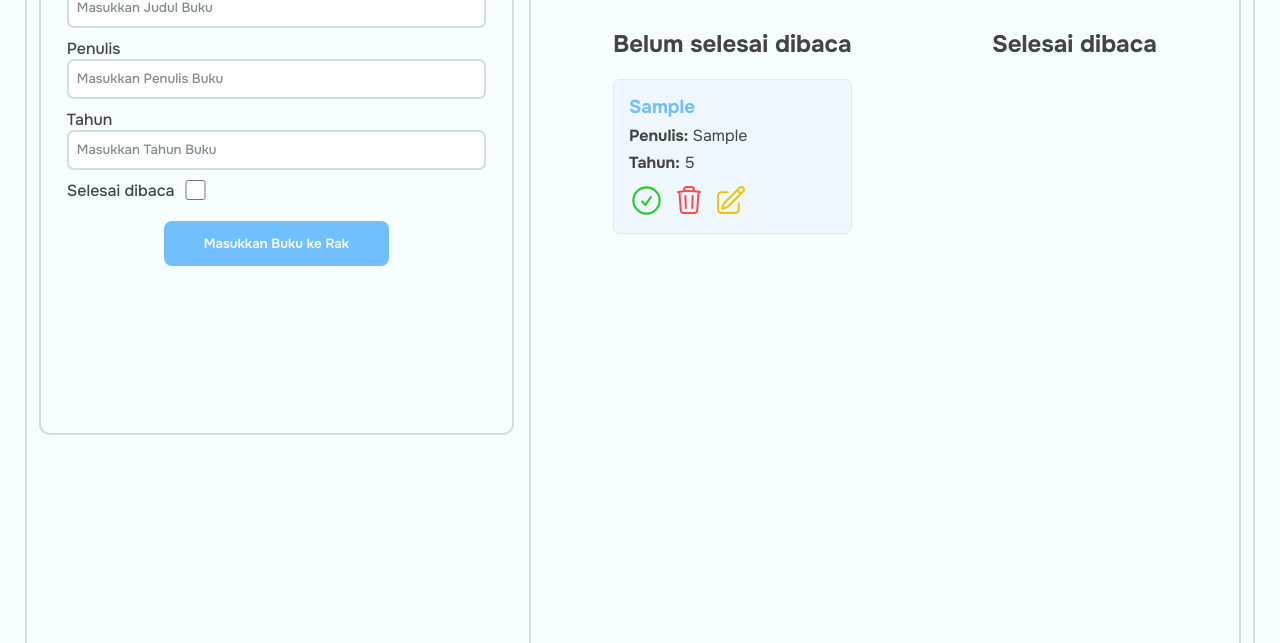
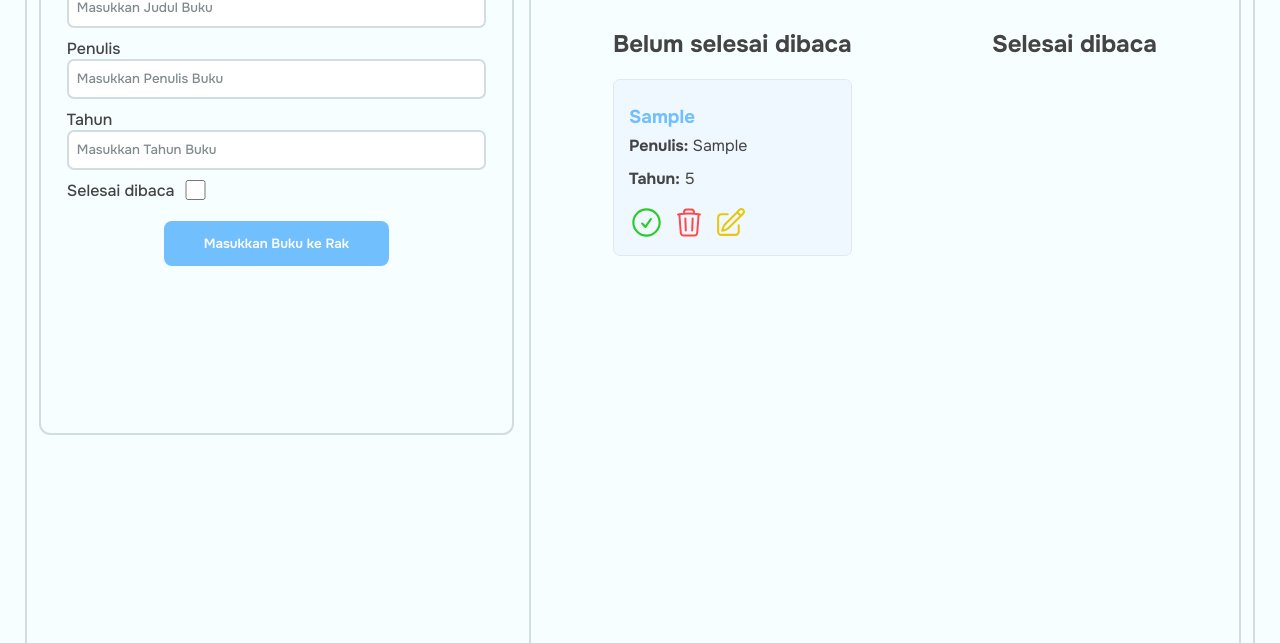
Before and after one commit to miiiwdy/Bookshelf-Dicoding, a plain HTML site: page index.html in a window 1280 px wide. Both pictures are taken after typing "Sample", "Sample", "5" into the empty fields and a click on the button "Masukkan Buku ke Rak". Shown: the part 661-1304 px from the top of the page. Drawn offline with Linux system fonts and the light colour scheme.

Commit message:
fix minor #2

```diff
--- a/css/main.css
+++ b/css/main.css
@@ -92,6 +92,7 @@ main {
   height: auto;
   border: 2px solid #d1dde1;
   border-radius: 11px;
+  overflow-y: scroll;
 }
 .rowtype {
   width: 100%;
@@ -102,6 +103,7 @@ main {
   padding: 12px 12px;
   justify-content: space-around;
 }
+
 
 .rowtype h2 {
   font-size: 24px;
@@ -260,9 +262,13 @@ main {
 
 .book_item div {
   display: flex;
+  flex-direction: column;
+  margin-top: 10px;
+}
+
+#buku_btn {
+  display: flex;
   flex-direction: row;
-  align-items: center;
-  margin-top: 10px;
 }
 
 .book_item #updateSelesai {
--- a/main.js
+++ b/main.js
@@ -65,23 +65,24 @@ function createBookElement(buku) {
     const bookItem = document.createElement("article");
     bookItem.classList.add("book_item");
     bookItem.innerHTML = `
+    <div data-bookid="${buku.id}" data-testid="bookItem">
     <h3 data-testid="bookItemTitle">${buku.title}</h3>
     <p data-testid="bookItemAuthor"><strong>Penulis:</strong> ${buku.author}</p>
     <p data-testid="bookItemYear"><strong>Tahun:</strong> ${buku.year}</p>
-    <div>
+    <div id="buku_btn" >
         ${buku.isComplete ? `
-            <svg id="updateBelumSelesai" xmlns="http://www.w3.org/2000/svg" fill="none" viewBox="0 0 24 24" stroke-width="1.5" stroke="currentColor" class="size-6" onclick="updateStatusBuku(${buku.id})">
+            <svg id="updateBelumSelesai" data-testid="bookItemIsNotCompleteButton" xmlns="http://www.w3.org/2000/svg" fill="none" viewBox="0 0 24 24" stroke-width="1.5" stroke="currentColor" class="size-6" onclick="updateStatusBuku(${buku.id})">
                 <path stroke-linecap="round" stroke-linejoin="round" d="m9.75 9.75 4.5 4.5m0-4.5-4.5 4.5M21 12a9 9 0 1 1-18 0 9 9 0 0 1 18 0Z" />
             </svg>
         ` : `
-            <svg id="updateSelesai" xmlns="http://www.w3.org/2000/svg" fill="none" viewBox="0 0 24 24" stroke-width="1.5" stroke="currentColor" class="size-6" onclick="updateStatusBuku(${buku.id})">
+            <svg id="updateSelesai" data-testid="bookItemIsCompleteButton" xmlns="http://www.w3.org/2000/svg" fill="none" viewBox="0 0 24 24" stroke-width="1.5" stroke="currentColor" class="size-6" onclick="updateStatusBuku(${buku.id})">
                 <path stroke-linecap="round" stroke-linejoin="round" d="M9 12.75 11.25 15 15 9.75M21 12a9 9 0 1 1-18 0 9 9 0 0 1 18 0Z" />
             </svg>
         `}
-        <svg id="hapusBuku" xmlns="http://www.w3.org/2000/svg" fill="none" viewBox="0 0 24 24" stroke-width="1.5" stroke="currentColor" class="size-6" onclick="hapusBuku(${buku.id})">
+        <svg id="hapusBuku" data-testid="bookItemDeleteButton" xmlns="http://www.w3.org/2000/svg" fill="none" viewBox="0 0 24 24" stroke-width="1.5" stroke="currentColor" class="size-6" onclick="hapusBuku(${buku.id})">
             <path stroke-linecap="round" stroke-linejoin="round" d="m14.74 9-.346 9m-4.788 0L9.26 9m9.968-3.21c.342.052.682.107 1.022.166m-1.022-.165L18.16 19.673a2.25 2.25 0 0 1-2.244 2.077H8.084a2.25 2.25 0 0 1-2.244-2.077L4.772 5.79m14.456 0a48.108 48.108 0 0 0-3.478-.397m-12 .562c.34-.059.68-.114 1.022-.165m0 0a48.11 48.11 0 0 1 3.478-.397m7.5 0v-.916c0-1.18-.91-2.164-2.09-2.201a51.964 51.964 0 0 0-3.32 0c-1.18.037-2.09 1.022-2.09 2.201v.916m7.5 0a48.667 48.667 0 0 0-7.5 0" />
         </svg>
-        <svg id="editBuku" xmlns="http://www.w3.org/2000/svg" fill="none" viewBox="0 0 24 24" stroke-width="1.5" stroke="currentColor" class="size-6" onclick="editBuku(${buku.id})">
+        <svg id="editBuku" data-testid="bookItemEditButton" xmlns="http://www.w3.org/2000/svg" fill="none" viewBox="0 0 24 24" stroke-width="1.5" stroke="currentColor" class="size-6" onclick="editBuku(${buku.id})">
             <path stroke-linecap="round" stroke-linejoin="round" d="m16.862 4.487 1.687-1.688a1.875 1.875 0 1 1 2.652 2.652L10.582 16.07a4.5 4.5 0 0 1-1.897 1.13L6 18l.8-2.685a4.5 4.5 0 0 1 1.13-1.897l8.932-8.931Zm0 0L19.5 7.125M18 14v4.75A2.25 2.25 0 0 1 15.75 21H5.25A2.25 2.25 0 0 1 3 18.75V8.25A2.25 2.25 0 0 1 5.25 6H10" />
         </svg>
     </div>
```
